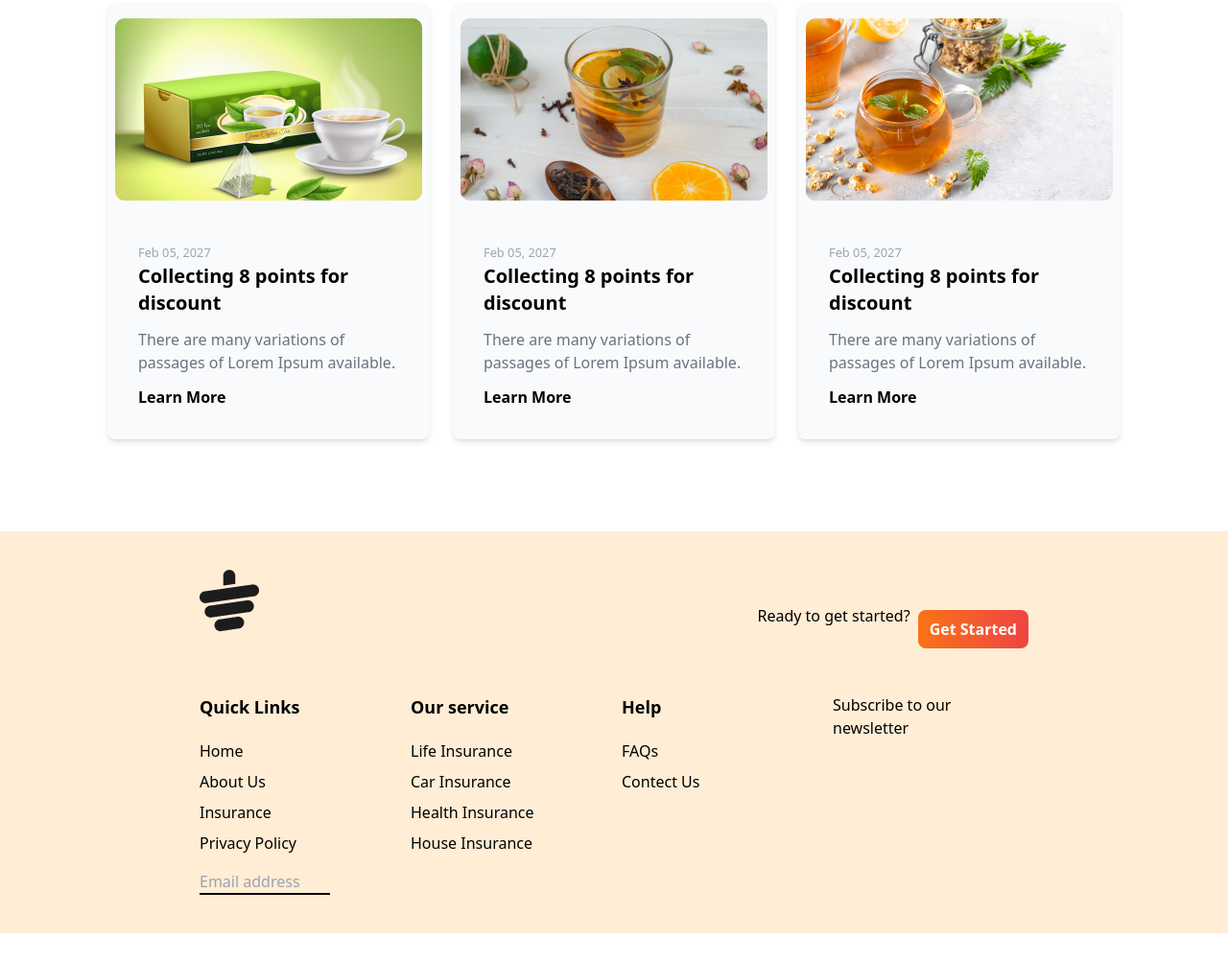
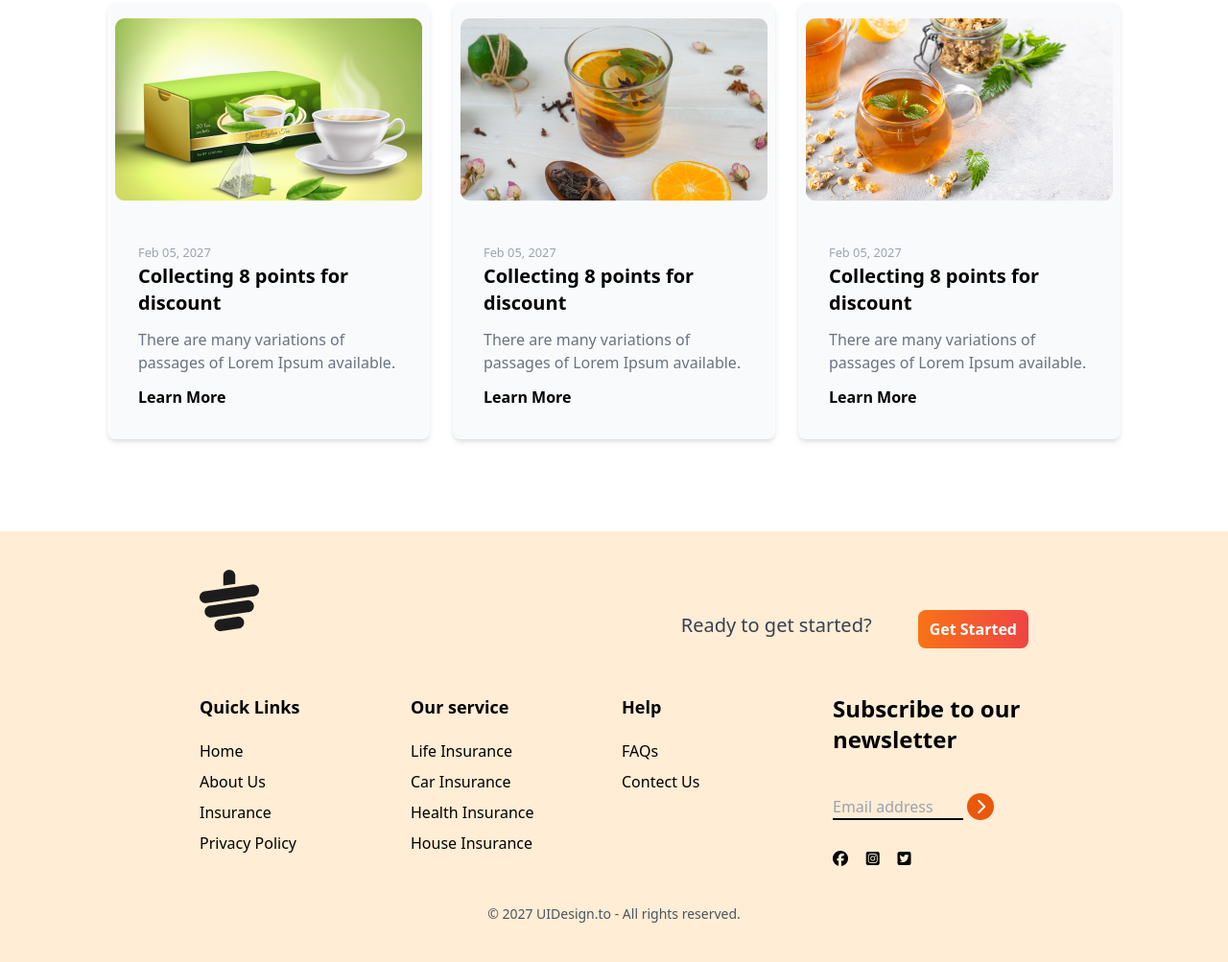
Before and after one commit to sanjoynath-coder/Tae-house-with--tailwind, a plain HTML site: page index.html in a window 1280 px wide. Shown: the part 2833-3836 px from the top of the page at 96% size. Before the commit the page ends 3806 px from the top, so only its background shows below. Drawn offline with nearby package versions, Linux system fonts and the light colour scheme; a web font is replaced by a local one.

Commit message:
footer section complete

```diff
--- a/index.html
+++ b/index.html
@@ -229,7 +229,7 @@
            <div class="mb-8 flex justify-between">
             <img class="mb-8" src="./cup.png" alt="">
             <div class="flex items-center gap-2">
-              <h4>Ready to get started?</h4>
+              <h4 class="text-gray-700 text-xl font-medium pt-5 pr-10">Ready to get started?</h4>
               <button class="bg-gradient-to-r from-orange-500 to-red-500 px-3 py-2 rounded-lg text-white font-bold mt-7">Get Started</button>
             </div>
            </div>
@@ -285,14 +285,24 @@
                 </ul>
                </div>
                <!-- Fourth Column -->
-                <div class="">
-                  <h3>Subscribe to our newsletter</h3>
-                </div>
+                <div>
+                  <h3 class="text-2xl font-semibold mb-10">Subscribe to our newsletter</h3>
+
                 <div class="flex flex-col space-y-2">
                   <div>
-                    <input type="text" placeholder="Email address" class="bg-transparent border-b-2 border-black w-4/6 md:5/6">
+                    <input type="text" placeholder="Email address" class="bg-transparent border-b-2 border-black w-4/6">
+                    <i class="fa-solid fa-chevron-right w-7 h-7 bg-orange-600 inline-flex rounded-full text-white justify-center items-center"></i>
+                    <div class="flex justify-between w-2/5 mb-2 mt-8">
+                      <i class="fa-brands fa-facebook"></i>
+                      <i class="fa-brands fa-square-instagram"></i>
+                      <i class="fa-brands fa-square-twitter"></i>
+                    </div>
                   </div>
                 </div>
+              </div>
+              </div>
+              <div class="text-center pt-4 mt-4">
+                <p class="text-sm text-gray-600 font-medium">© 2027 UIDesign.to - All rights reserved.</p>
               </div>
         </div>
       </footer>
```
